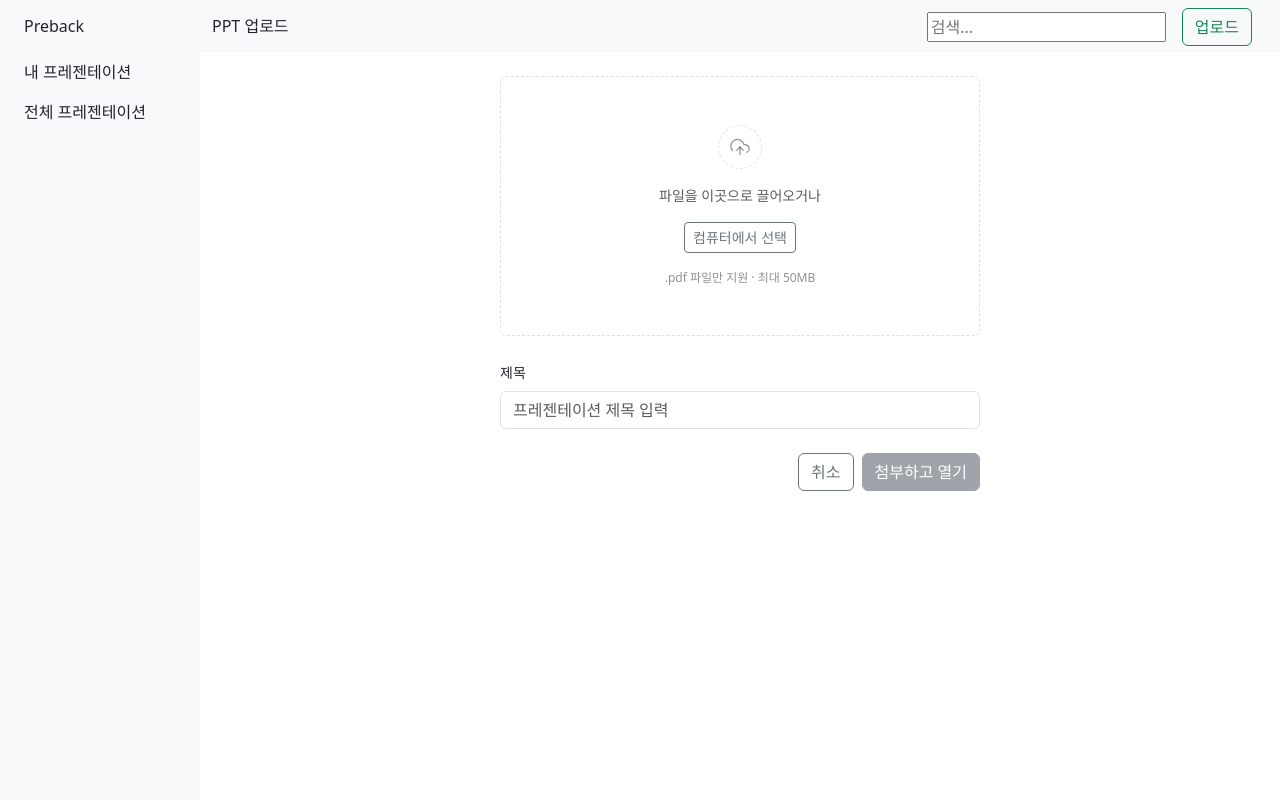
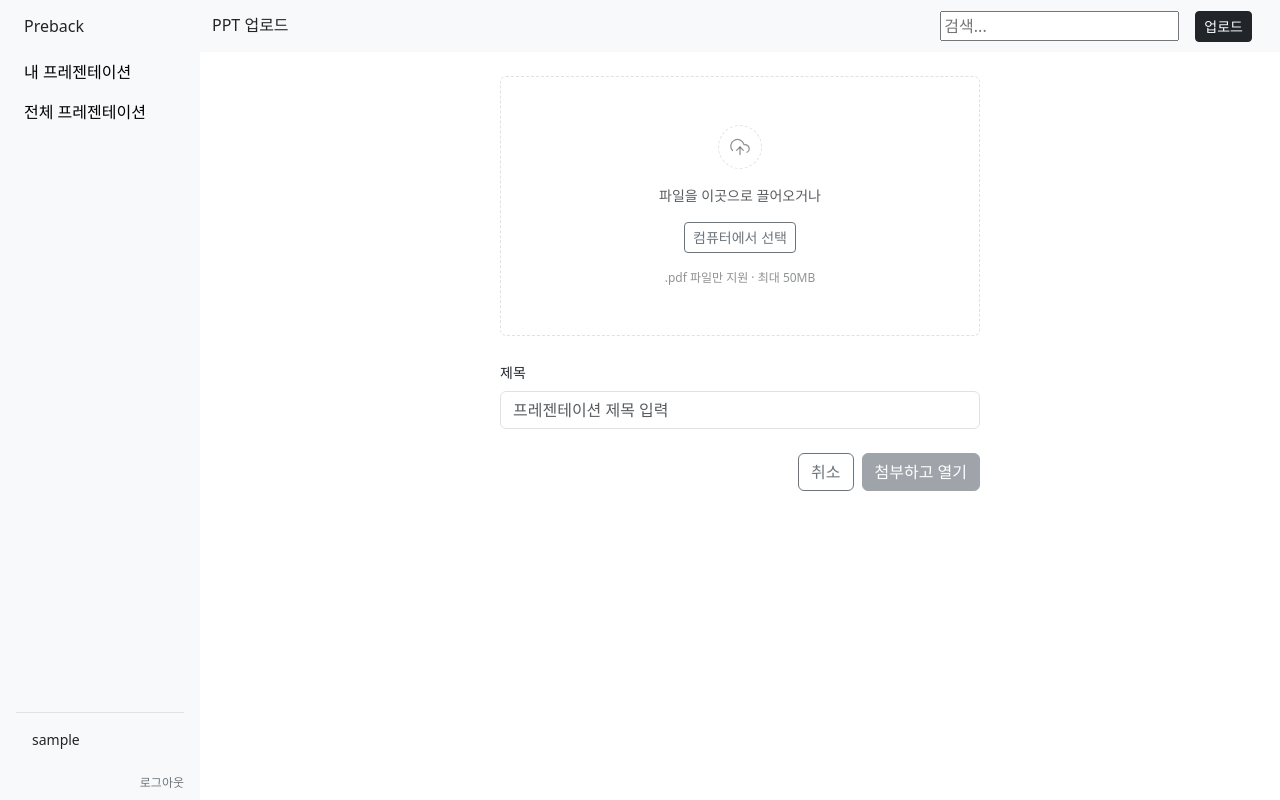
Before and after one commit to Preback/Preback, a Flask app: template templates/upload.html in a window 1280 px wide. Run offline with Flask 3, Linux system fonts and the light colour scheme; the template is opened without the code that fills it, so the values that code supplies are empty; the visitor is signed in with stand-in values (Sample User, id 1); some web fonts are replaced.

Commit message:
feat: update base.html and modify identifyUser method's return value

```diff
--- a/app.py
+++ b/app.py
@@ -128,10 +128,12 @@ def getLogin():
 def postLogin():
     user_id = request.form.get('user_id')
     user_pw = request.form.get('user_pw')
-    isSuccess, user_oid = identifyUser(user_id, user_pw)
+    isSuccess, user_oid, user_name = identifyUser(user_id, user_pw)
     if not isSuccess:
         return render_template('login.html', error='아이디 또는 비밀번호가 올바르지 않습니다.'), 401
     session['user_oid'] = user_oid
+    session['user_id'] = user_id
+    session['user_name'] = user_name
     return redirect(url_for('getMyPresentations'))
 
 @app.route('/signup')
--- a/db/repository.py
+++ b/db/repository.py
@@ -53,8 +53,8 @@ def identifyUser(userid, password):
     user = user_collection.find_one({"user_id" : userid})
     if user is None: return False, ""
     elif check_password_hash(user["password"], password):
-        return True, str(user["_id"])
-    else: return False, ""
+        return True, str(user["_id"]), str(user["user_name"])
+    else: return False, "", ""
 
 
 def deletePresentation(oid: str) -> bool:
--- a/templates/base.html
+++ b/templates/base.html
@@ -6,6 +6,7 @@
     <link href="https://cdn.jsdelivr.net/npm/pretendard@1.3.9/dist/web/variable/pretendardvariable-dynamic-subset.min.css" rel="stylesheet">
     <link href="https://cdn.jsdelivr.net/npm/bootstrap@5.3.8/dist/css/bootstrap.min.css" rel="stylesheet">
     <title>{% block title %}Preback{% endblock %}</title>
+    {% block head %}{% endblock %}
     <style>
         .app-bar {
             height: 52px;
@@ -14,15 +15,25 @@
         .sidebar {
             width: 200px;
         }
+        .nav-link {
+            border-radius: .375rem;
+        }
     </style>
 </head>
 <body class="d-flex vh-100 overflow-hidden">
     <aside class="sidebar d-flex flex-column flex-shrink-0 px-3 bg-body-tertiary">
         <a class="app-bar navbar-brand d-flex align-items-center p-2" href="{{url_for('getMyPresentations')}}">Preback</a>
-        <nav class="d-flex flex-column">
-            <div class="fs-6 p-2">내 프레젠테이션</div>
-            <div class="fs-6 p-2">전체 프레젠테이션</div>
+        <nav class="nav flex-column">
+            <a class="nav-link text-decoration-none p-2 {{ 'text-bg-dark active' if request.endpoint=='getMyPresentations' else 'text-bg-light' }}" href="{{url_for('getMyPresentations')}}">내 프레젠테이션</a>
+            <a class="nav-link text-decoration-none fs-6 p-2 {{ 'text-bg-dark active' if request.endpoint=='getAllPresentations' else 'text-bg-light' }}" href="{{url_for('getAllPresentations')}}">전체 프레젠테이션</a>
         </nav>
+        <div class="mt-auto p-3 border-top">
+            <div class="small">{{ session.get('user_name', '사용자').strip()}}</div>
+            <div class="text-body-tertiary" style="font-size:11px;">{{ session.get('user_id', '@userid').strip() }}</div>
+        </div>
+        <div class="mt-2 text-end" style="font-size:12px;">
+            <a class="d-inline-flex align-items-center text-secondary text-decoration-none pb-2" href="{{url_for('getLogout')}}">로그아웃</a>
+        </div>
     </aside>
     <div class="d-flex flex-column flex-grow-1 overflow-hidden">
         <header class="app-bar navbar bg-body-tertiary">
@@ -35,7 +46,7 @@
                 {% block header_actions %}
                 <div class="d-flex align-items-center">
                     <input type="search" placeholder="검색..." aria-label="Search"/>
-                    <button class="btn btn-outline-success mx-3">업로드</button>
+                    <a class="btn btn-dark btn-sm mx-3" href="{{ url_for('getUpload') }}">업로드</a>
                 </div>
                 {% endblock %}
             </div>
```
